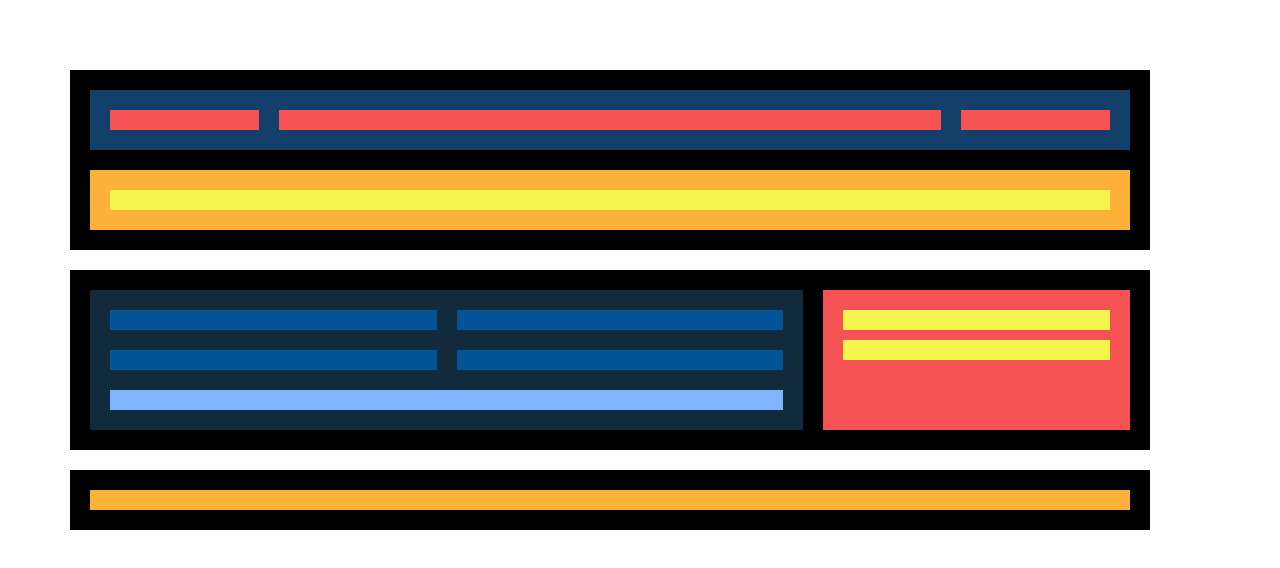
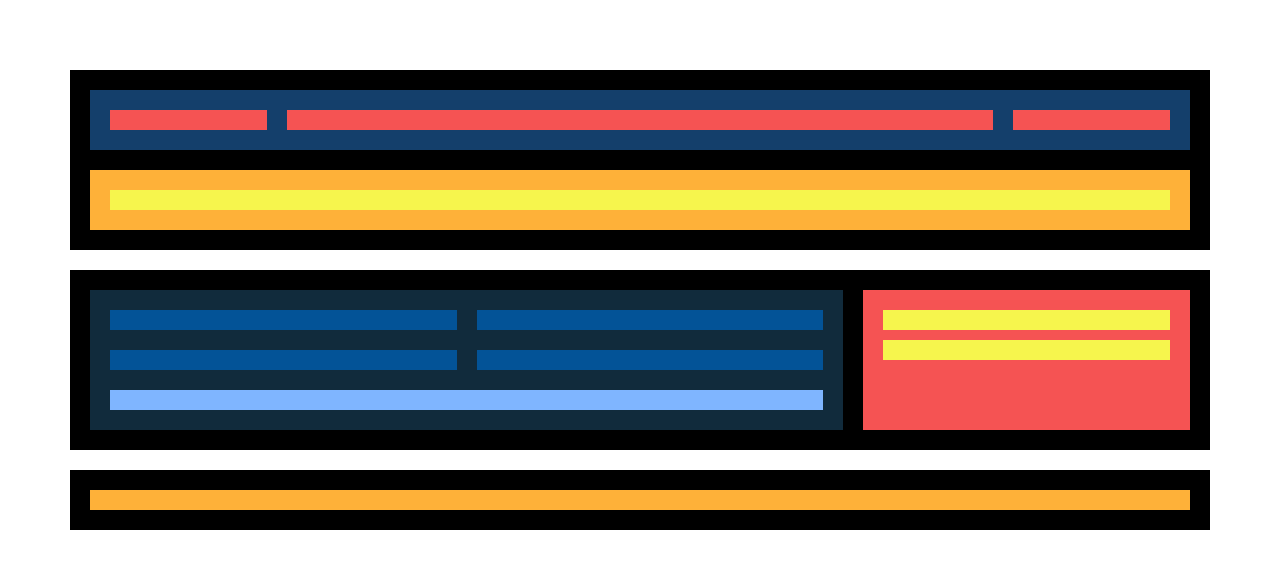
Before and after one commit to EvaGonz84/IT-Academy-React.Ejercicios-del-Nivel-1-Sprint-1, a plain HTML site: page index.html in a window 1280 px wide. Drawn offline with Linux system fonts and the light colour scheme.

Commit message:
Contenido centrado

```diff
--- a/index.html
+++ b/index.html
@@ -11,9 +11,9 @@
     <main class="main">
       <header class="header">
         <nav class="menu">
-          <a href="" class="home"></a>
-          <a href="" class="about"></a>
-          <a href="" class="contact"></a>
+          <a href="#" class="home"></a>
+          <a href="#" class="about"></a>
+          <a href="#" class="contact"></a>
         </nav>
         <div class="main-text">
           <h1></h1>
--- a/style.css
+++ b/style.css
@@ -2,7 +2,8 @@
   margin: 10px;
   padding: 10px;
   box-sizing: border-box;
-  max-width: 1200px;
+
+
 }
 .main {
   display: flex;
```
